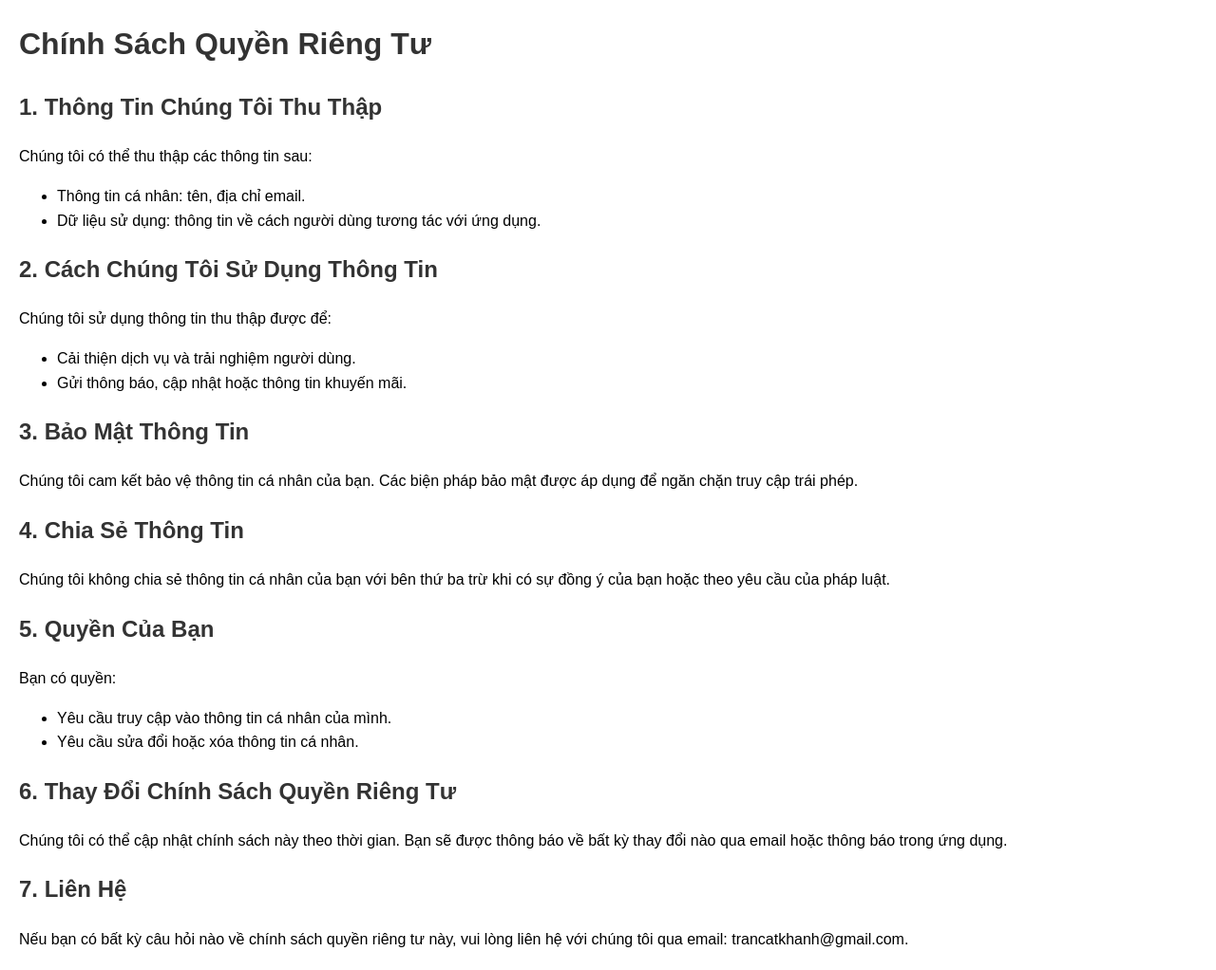
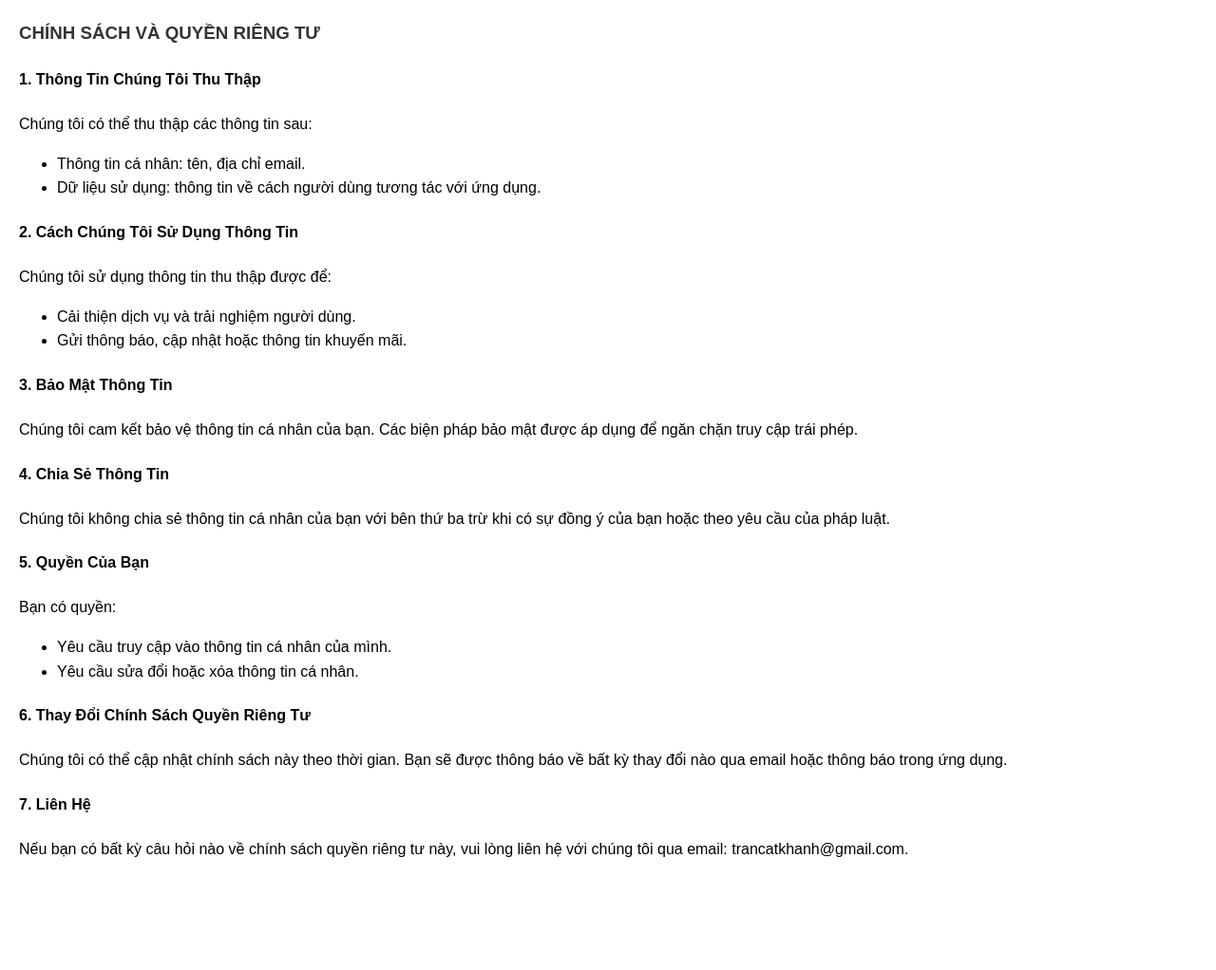
Before and after one commit to kingasawa/learning-english, a website: page docs/index.html in a window 1280 px wide. Shown: the whole page at 95% size. After the commit the page ends 928 px from the top, so only its background shows below. Drawn offline with Linux system fonts and the light colour scheme.

Commit message:
Update index.html

```diff
--- a/docs/index.html
+++ b/docs/index.html
@@ -3,7 +3,7 @@
 <head>
     <meta charset="UTF-8">
     <meta name="viewport" content="width=device-width, initial-scale=1.0">
-    <title>Chính Sách Quyền Riêng Tư</title>
+    <title>Chính Sách và Quyền Riêng Tư</title>
     <style>
         body {
             font-family: Arial, sans-serif;
@@ -17,39 +17,39 @@
 </head>
 <body>
 
-<h1>Chính Sách Quyền Riêng Tư</h1>
+<h3>CHÍNH SÁCH VÀ QUYỀN RIÊNG TƯ</h3>
 
-<h2>1. Thông Tin Chúng Tôi Thu Thập</h2>
+<h4>1. Thông Tin Chúng Tôi Thu Thập</h4>
 <p>Chúng tôi có thể thu thập các thông tin sau:</p>
 <ul>
     <li>Thông tin cá nhân: tên, địa chỉ email.</li>
     <li>Dữ liệu sử dụng: thông tin về cách người dùng tương tác với ứng dụng.</li>
 </ul>
 
-<h2>2. Cách Chúng Tôi Sử Dụng Thông Tin</h2>
+<h4>2. Cách Chúng Tôi Sử Dụng Thông Tin</h4>
 <p>Chúng tôi sử dụng thông tin thu thập được để:</p>
 <ul>
     <li>Cải thiện dịch vụ và trải nghiệm người dùng.</li>
     <li>Gửi thông báo, cập nhật hoặc thông tin khuyến mãi.</li>
 </ul>
 
-<h2>3. Bảo Mật Thông Tin</h2>
+<h4>3. Bảo Mật Thông Tin</h4>
 <p>Chúng tôi cam kết bảo vệ thông tin cá nhân của bạn. Các biện pháp bảo mật được áp dụng để ngăn chặn truy cập trái phép.</p>
 
-<h2>4. Chia Sẻ Thông Tin</h2>
+<h4>4. Chia Sẻ Thông Tin</h4>
 <p>Chúng tôi không chia sẻ thông tin cá nhân của bạn với bên thứ ba trừ khi có sự đồng ý của bạn hoặc theo yêu cầu của pháp luật.</p>
 
-<h2>5. Quyền Của Bạn</h2>
+<h4>5. Quyền Của Bạn</h4>
 <p>Bạn có quyền:</p>
 <ul>
     <li>Yêu cầu truy cập vào thông tin cá nhân của mình.</li>
     <li>Yêu cầu sửa đổi hoặc xóa thông tin cá nhân.</li>
 </ul>
 
-<h2>6. Thay Đổi Chính Sách Quyền Riêng Tư</h2>
+<h4>6. Thay Đổi Chính Sách Quyền Riêng Tư</h4>
 <p>Chúng tôi có thể cập nhật chính sách này theo thời gian. Bạn sẽ được thông báo về bất kỳ thay đổi nào qua email hoặc thông báo trong ứng dụng.</p>
 
-<h2>7. Liên Hệ</h2>
+<h4>7. Liên Hệ</h4>
 <p>Nếu bạn có bất kỳ câu hỏi nào về chính sách quyền riêng tư này, vui lòng liên hệ với chúng tôi qua email: trancatkhanh@gmail.com.</p>
 
 </body>
```
